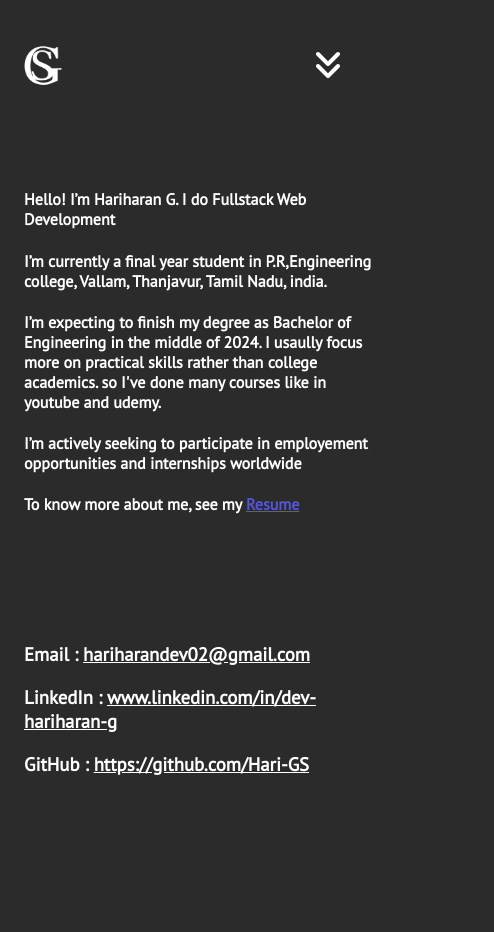
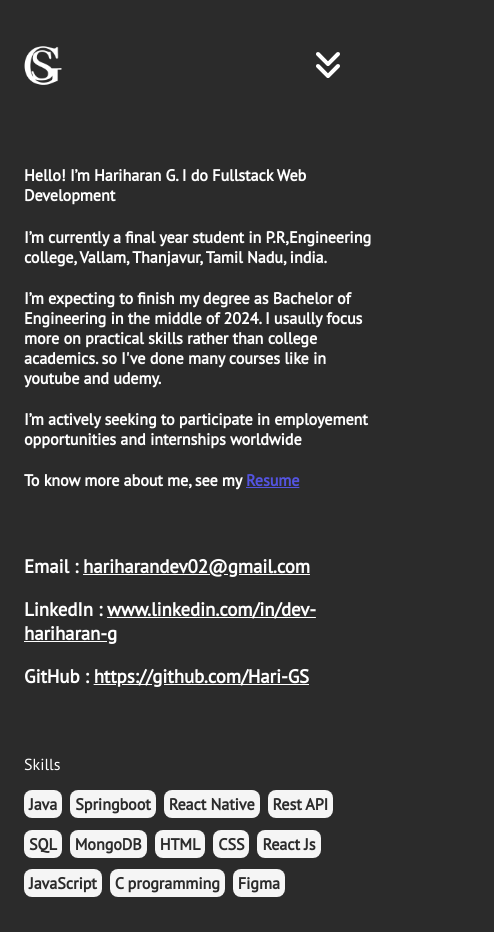
Before and after one commit to Hari-GS/my-portfolio, a React (Create React App) app in the folder my-app/: page /about in a window 390 px wide. Shown: the whole page, 494 px wide, since content can reach past the window. Before the commit the page ends 844 px from the top, so only its background shows below. Built offline with nearby package versions, Linux system fonts and the light colour scheme.

Commit message:
skills moved to about page

```diff
--- a/my-app/src/Components/About.js
+++ b/my-app/src/Components/About.js
@@ -4,9 +4,9 @@ import ContactDeatails from '../Components/ContactDeatails'
 
 function about() {
     return (
-        <div>
+        <div className="about-container">
 
-
+        <div className="text-contact">
         <div className="about-text">
             <h4>Hello! I’m Hariharan G. I do Fullstack Web Development</h4>
             <h4>I’m currently a final year student in P.R,Engineering college, Vallam, Thanjavur, Tamil Nadu, india.</h4>
@@ -17,6 +17,24 @@ function about() {
         <div>
            <ContactDeatails/>
         </div>
+        </div>
+        <div className="skills-container">
+        Skills
+        <ul>
+                <li>Java</li>
+                <li>Springboot</li>
+                <li>React Native</li>
+                <li>Rest API</li>
+                <li>SQL</li>
+                <li>MongoDB</li>
+                <li>HTML</li>
+                <li>CSS</li>
+                <li>React Js</li>
+                <li>JavaScript</li>
+                <li>C programming</li>
+                <li>Figma</li>
+            </ul>
+        </div>
 
         </div>
     )
--- a/my-app/src/Components/AboutStyles.css
+++ b/my-app/src/Components/AboutStyles.css
@@ -5,10 +5,44 @@
     color: white;
 }
 
+.about-container{
+    display: flex;
+    flex-direction: row;
+
+}
+
+.skills-container {
+    margin-left:10rem;
+    margin-top: 6.5rem;
+    padding-right: 7rem;
+    display: flex;
+    flex-direction: column;
+  }
+
+  .skills-container ul {
+    width: 100%;
+    list-style-type: none;
+
+    padding-left: 0; /* Set padding-left to 0 */
+    padding-right: 3rem;
+    display: flex; /* Set display to flex */
+    flex-wrap: wrap; /* Allow items to wrap */
+  }
+
+  .skills-container ul li {
+    background-color: whitesmoke;
+    color: rgb(43, 43, 43);
+    border-radius: 0.5rem;
+    padding: 4px 5px;
+    font-weight: bold;
+    text-align: center;
+    margin-right: 0.5rem; /* Add margin between items */
+    margin-bottom: 0.7rem; /* Add margin between rows */
+  }
 .about-text{
     padding-left: 5rem;
     padding-top: 5rem;
-    padding-right: 35%;
+
 }
 
 a.resume-link {
@@ -19,7 +53,24 @@ a.resume-link {
 @media screen and (max-width:850px){
     .about-text{
         padding-left: 1rem;
-        padding-top: 3.5rem;
+        padding-top: 2rem;
+
+    }
+
+    .about-container{
+        display: flex;
+        flex-direction: column;
+    }
+
+    .text-contact{
+        width: 100%;
+
+        padding-right: 7rem;
+    }
+
+    .skills-container{
+        margin-left: 1rem;
         padding-right: 0;
+        margin-top: 3rem;
     }
 }
--- a/my-app/src/Components/ContactDeatails.css
+++ b/my-app/src/Components/ContactDeatails.css
@@ -8,7 +8,7 @@
 
 @media screen and (max-width:850px){
     .details-list{
-        margin-top: 8rem;
+        margin-top: 4rem;
         margin-left: 1rem;
     }
 }
--- a/my-app/src/Components/Hero.js
+++ b/my-app/src/Components/Hero.js
@@ -48,22 +48,6 @@ function Hero() {
             </div>
             </div>
 
-            <div className="scroller">
-            <ul className="tag-list scroller-inner">
-                <li>HTML</li>
-                <li>TailWind CSS</li>
-                <li>React</li>
-                <li>JavaScript</li>
-                <li>C programming</li>
-                <li>Java</li>
-                <li>Springboot</li>
-                <li>Rest API</li>
-                <li>SQL</li>
-                <li>MongoDB</li>
-                <li>Figma</li>
-            </ul>
-            </div>
-
         </div>
 
     )
```
